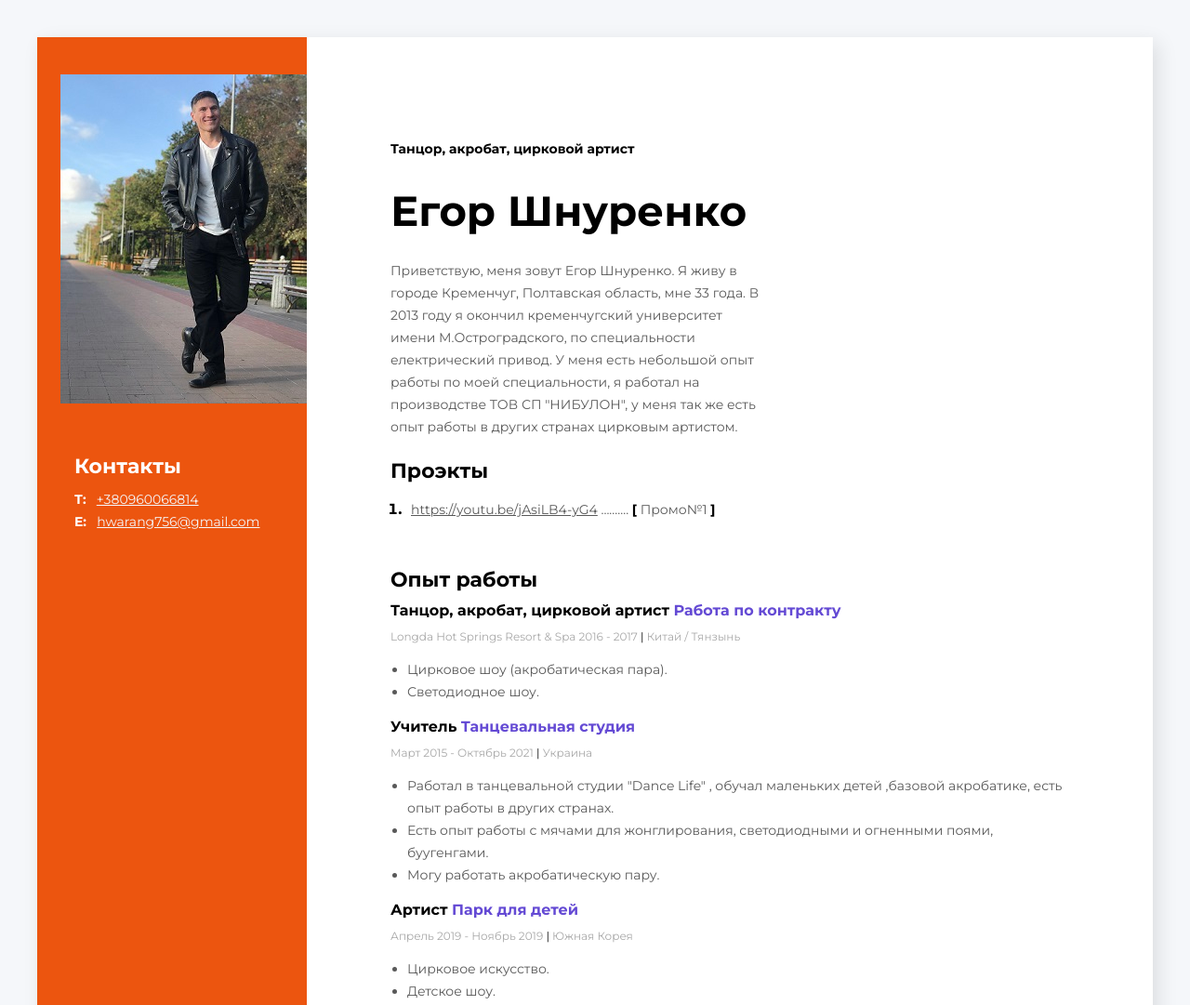
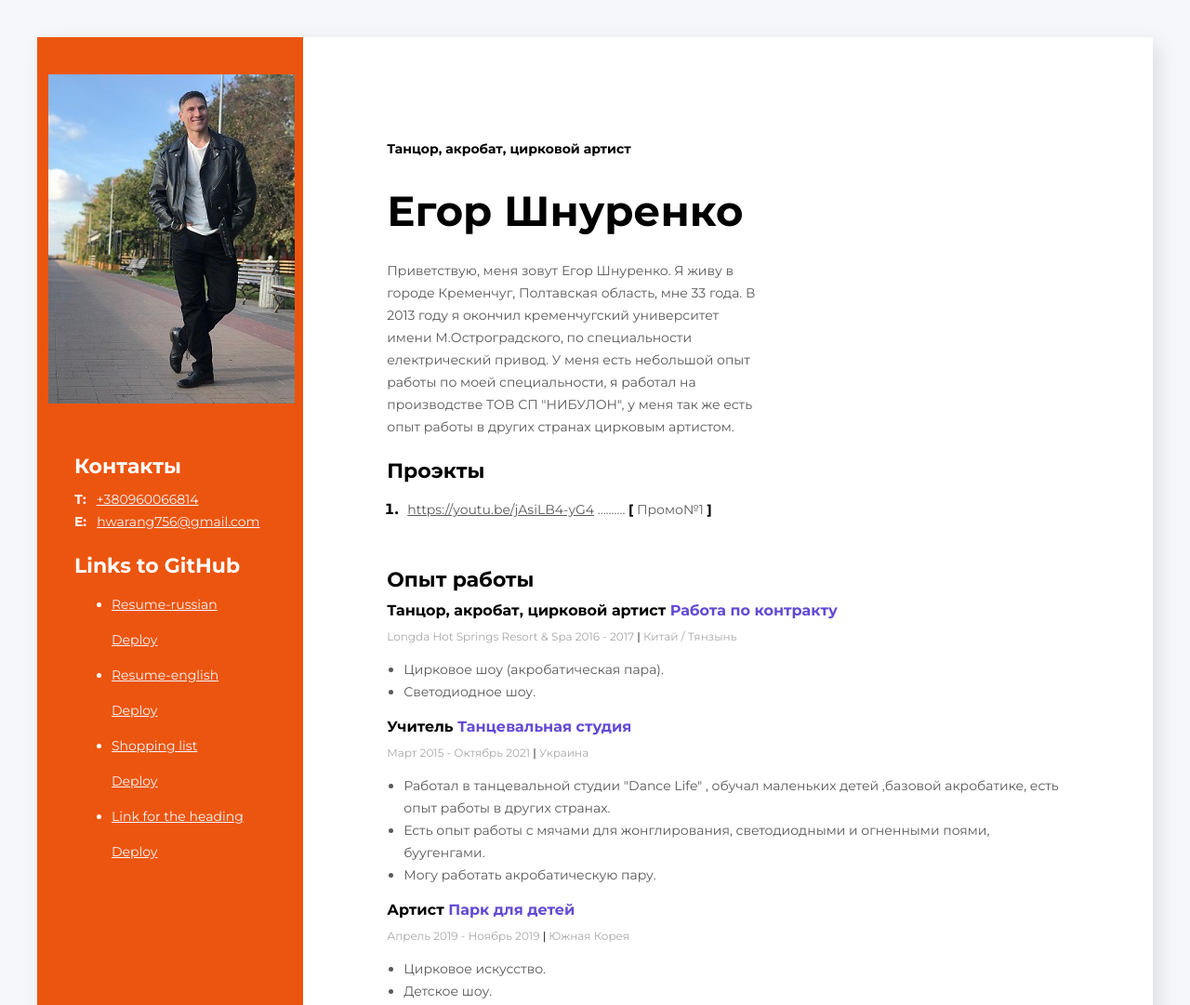
Before and after one commit to Gorinich88/resume-russian, a plain HTML site: page index.html in a window 1280 px wide. Shown: the top 1081 px of the page at 93% size. Drawn offline with Linux system fonts and the light colour scheme.

Commit message:
Change sidebar section

```diff
--- a/CSS/style.css
+++ b/CSS/style.css
@@ -189,7 +189,7 @@ body {
 /* sidebar section */
 
 .photo {
-    padding-left: 25px;
+    padding-left: 12px;
 }
 
 .sidebar-section {
--- a/index.html
+++ b/index.html
@@ -118,6 +118,39 @@
                     <span class="contacts-section-type">E:</span>
                     <a class="contacts-section-link" href="hwarang756@gmail.com">hwarang756@gmail.com</a>
                 </div>
+                <div>
+                    <h3 class="sidebar-title">Links to GitHub</h3>
+                    <ul>
+                    <li class="contacts-section-type"><a class="contacts-section-link" href="https://github.com/Gorinich88/resume-russian">Resume-russian
+                    </a>
+                    <p>
+                    <a class="contacts-section-link" href="https://gorinich88.github.io/resume-russian/">Deploy
+                    </a>
+                    </p>
+                    </li>
+                    <li class="contacts-section-type"><a class="contacts-section-link" href="https://github.com/Gorinich88/resume-english">Resume-english
+                    </a>
+                    <p>
+                    <a class="contacts-section-link" href="https://gorinich88.github.io/resume-english/">Deploy
+                    </a>
+                    </p>
+                    </li>
+                    <li class="contacts-section-type"><a class="contacts-section-link" href="https://github.com/Gorinich88/Shopping-list">Shopping list
+                    </a>
+                    <p>
+                    <a class="contacts-section-link" href="https://gorinich88.github.io/Shopping-list/">Deploy
+                    </a>
+                    </p>
+                    </li>
+                    <li class="contacts-section-type"><a class="contacts-section-link" href="https://github.com/Gorinich88/link-for-the-heading">Link for the heading
+                    </a>
+                    <p>
+                    <a class="contacts-section-link" href="https://gorinich88.github.io/link-for-the-heading/">Deploy
+                    </a>
+                    </p>
+                    </li>
+                    </ul>
+                </div>
             </div>
         </aside>
     </div>
```
